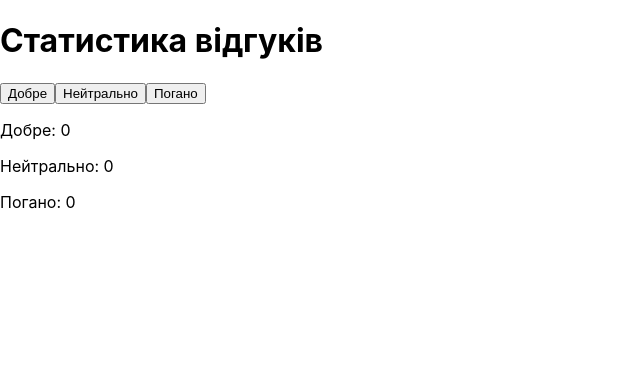
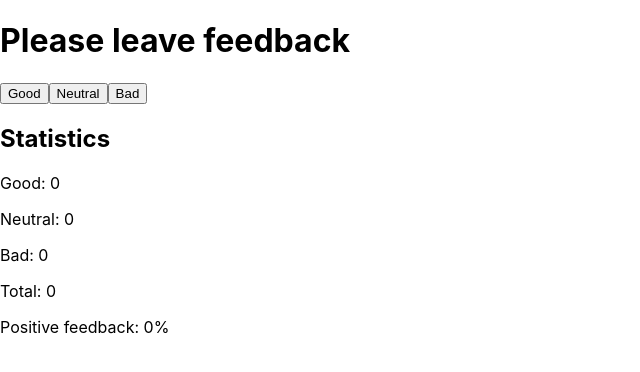
Before and after one commit to Yanaredko/goit-react-hw-02-feedback, a React (Create React App) app: page / in a window 1280 px wide. Shown: the top 372 px of the page, without its empty margins (0-640 px from the left). Built offline with nearby package versions, Linux system fonts and the light colour scheme.

Commit message:
second step - done

```diff
--- a/src/components/App.jsx
+++ b/src/components/App.jsx
@@ -5,7 +5,7 @@ import FeedbackApp from './Feedback.jsx';
 function App() {
   return (
     <div className="App">
-      <FeedbackApp />
+      <FeedbackApp good={0} neutral={0} bad={0} />
     </div>
   );
 }
--- a/src/components/Feedback.jsx
+++ b/src/components/Feedback.jsx
@@ -18,19 +18,38 @@ class FeedbackApp extends Component {
         }));
     }
 
+    countTotalFeedback = () => {
+        const { good, neutral, bad } = this.state;
+        return good + neutral + bad;
+    }
+
+    countPositiveFeedbackPercentage = () => {
+        const { good } = this.state;
+        const total = this.countTotalFeedback();
+        if (total === 0) {
+            return 0;
+        }
+        return (good / total) * 100;
+    }
+
     render() {
         const { good, neutral, bad } = this.state;
+        const totalFeedback = this.countTotalFeedback();
+        const positivePercentage = this.countPositiveFeedbackPercentage();
 
         return (
             <div>
-                <h1>Статистика відгуків</h1>
-                <FeedbackButton label="Добре" onClick={() => this.handleFeedback('good')} />
-                <FeedbackButton label="Нейтрально" onClick={() => this.handleFeedback('neutral')} />
-                <FeedbackButton label="Погано" onClick={() => this.handleFeedback('bad')} />
+                <h1>Please leave feedback</h1>
+                <FeedbackButton label="Good" onClick={() => this.handleFeedback('good')} />
+                <FeedbackButton label="Neutral" onClick={() => this.handleFeedback('neutral')} />
+                <FeedbackButton label="Bad" onClick={() => this.handleFeedback('bad')} />
                 <div>
-                    <p>Добре: {good}</p>
-                    <p>Нейтрально: {neutral}</p>
-                    <p>Погано: {bad}</p>
+                    <h2>Statistics</h2>
+                    <p>Good: {good}</p>
+                    <p>Neutral: {neutral}</p>
+                    <p>Bad: {bad}</p>
+                    <p>Total: {totalFeedback}</p>
+                    <p>Positive feedback: {positivePercentage.toFixed(0)}%</p>
                 </div>
             </div>
         );
```
